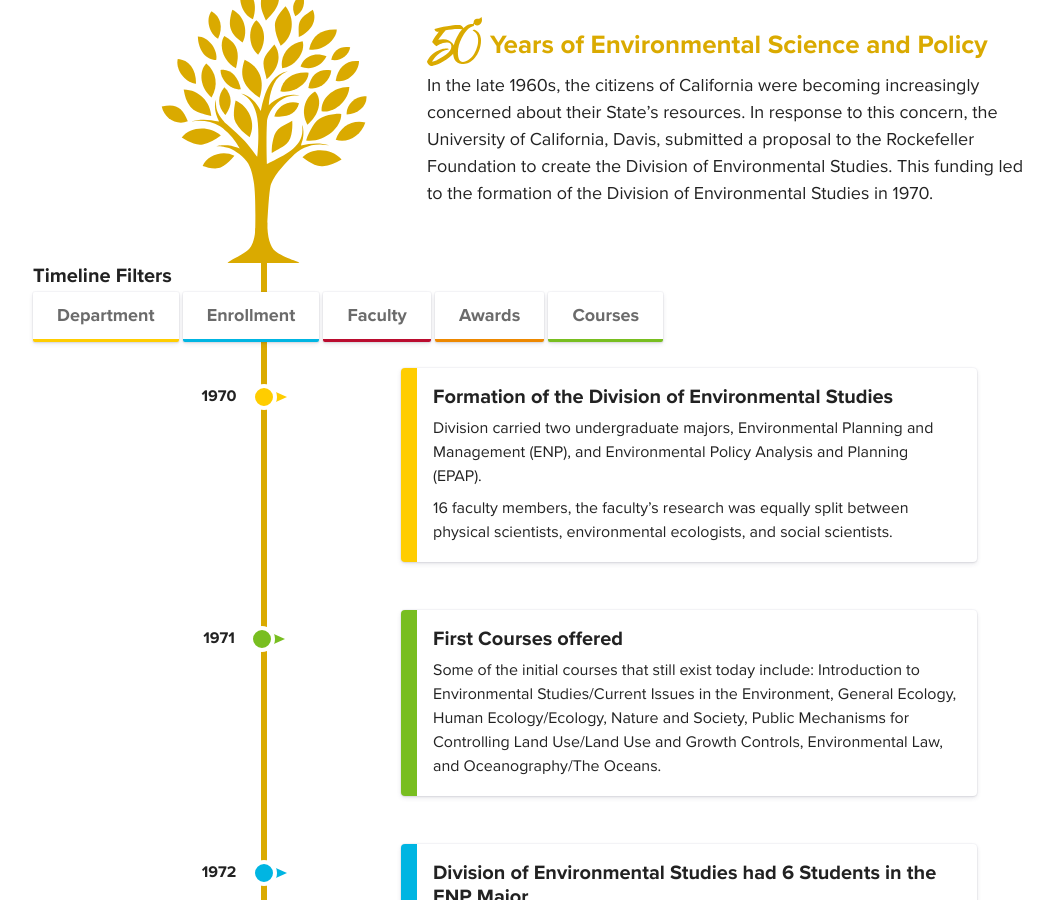
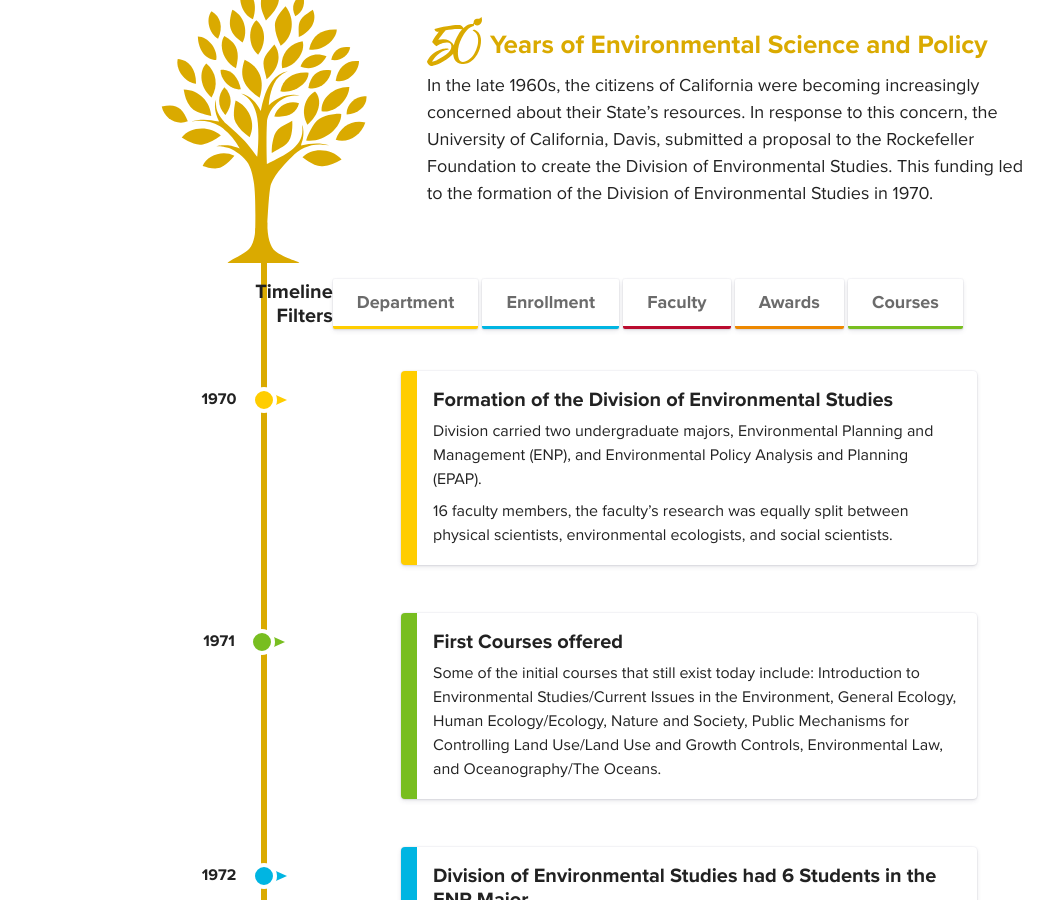
Before and after one commit to ucdavis/esp50, a Jekyll site: the page built from index.html, in a window 1280 px wide and 900 px high, scrolled down 957 px. Shown: the whole window, without its empty margins (31-1084 px from the left). Built offline with Jekyll 4.4.1, drawn with Linux system fonts in a browser that asks for light colours; nearby versions of some CDN libraries; the list of posts is cut into pages by our own code; comment, search, counter and statistics services are not loaded.

Commit message:
mostly filter work

```diff
--- a/index.html
+++ b/index.html
@@ -17,8 +17,9 @@
   </div>
 </div>
 <div class="timeline-wrapper timemark container">
-  <div class="filters">
-    <h3>Timeline Filters</h3>
+  <div class="filters row justify-content-center">
+    <h3 class="text-right">Timeline <br>
+        Filters</h3>
     <ul class="filterlist">
       <li><a class="filter-department" href="#">Department</a></li>
       <li><a class="filter-enrollment" href="#">Enrollment</a></li>
```
Also changed, not shown: _sass/_layout.scss (+2 -6 lines).
